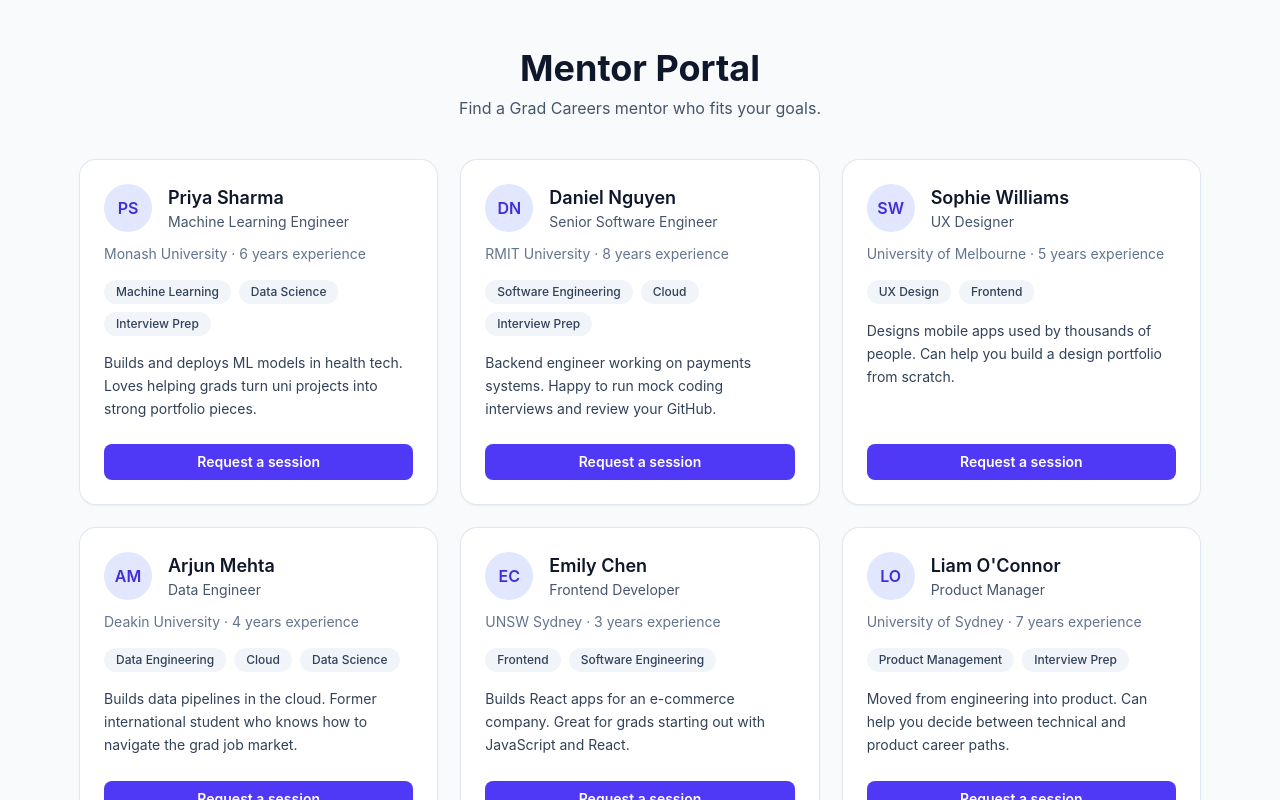
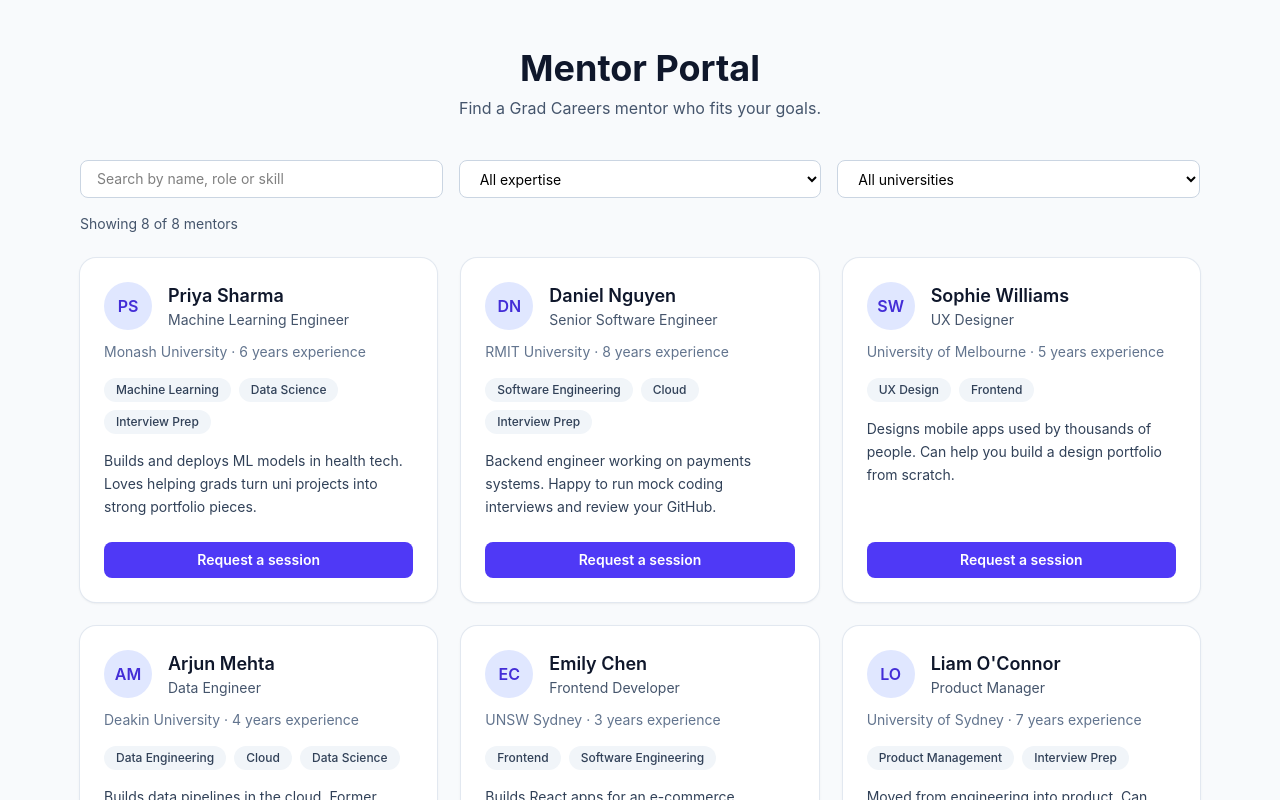
Before and after one commit to nehaanil79/mentor-portal, a React (Vite) app: page / in a window 1280 px wide. Shown: the top 800 px of the page. Built offline with nearby package versions, Linux system fonts and the light colour scheme.

Commit message:
Add search and expertise/university filters with useState

```diff
--- a/src/App.jsx
+++ b/src/App.jsx
@@ -1,7 +1,46 @@
+import { useState } from "react"
 import MentorCard from "./components/MentorCard"
 import { mentors } from "./data/mentors"
 
+
+const expertiseOptions = [...new Set(mentors.flatMap((mentor) => mentor.expertise))].sort()
+const universityOptions = [...new Set(mentors.map((mentor) => mentor.university))].sort()
+
 function App() {
+  const [searchText, setSearchText] = useState("")
+  const [selectedExpertise, setSelectedExpertise] = useState("All")
+  const [selectedUniversity, setSelectedUniversity] = useState("All")
+
+  const search = searchText.trim().toLowerCase()
+
+  const filteredMentors = mentors.filter((mentor) => {
+    const matchesSearch =
+      search === "" ||
+      mentor.name.toLowerCase().includes(search) ||
+      mentor.role.toLowerCase().includes(search) ||
+      mentor.expertise.some((skill) => skill.toLowerCase().includes(search))
+
+
+    const matchesExpertise =
+      selectedExpertise === "All" || mentor.expertise.includes(selectedExpertise)
+
+
+    const matchesUniversity =
+      selectedUniversity === "All" || mentor.university === selectedUniversity
+
+    return matchesSearch && matchesExpertise && matchesUniversity
+  })
+
+
+  function clearFilters() {
+    setSearchText("")
+    setSelectedExpertise("All")
+    setSelectedUniversity("All")
+  }
+
+  const inputStyles =
+    "w-full rounded-lg border border-slate-300 bg-white px-4 py-2 text-sm focus:border-indigo-500 focus:outline-none focus:ring-2 focus:ring-indigo-200"
+
   return (
     <main className="min-h-screen bg-slate-50">
       <div className="mx-auto max-w-6xl px-4 py-12">
@@ -12,11 +51,71 @@ function App() {
           </p>
         </header>
 
-        <div className="grid gap-6 sm:grid-cols-2 lg:grid-cols-3">
-          {mentors.map((mentor) => (
-            <MentorCard key={mentor.id} mentor={mentor} />
-          ))}
+        <div className="mb-4 grid gap-4 sm:grid-cols-3">
+          <input
+            type="search"
+            value={searchText}
+            onChange={(event) => setSearchText(event.target.value)}
+            placeholder="Search by name, role or skill"
+            aria-label="Search mentors"
+            className={inputStyles}
+          />
+
+
+          <select
+            value={selectedExpertise}
+            onChange={(event) => setSelectedExpertise(event.target.value)}
+            aria-label="Filter by expertise"
+            className={inputStyles}
+          >
+            <option value="All">All expertise</option>
+            {expertiseOptions.map((option) => (
+              <option key={option} value={option}>
+                {option}
+              </option>
+            ))}
+          </select>
+
+
+          <select
+            value={selectedUniversity}
+            onChange={(event) => setSelectedUniversity(event.target.value)}
+            aria-label="Filter by university"
+            className={inputStyles}
+          >
+            <option value="All">All universities</option>
+            {universityOptions.map((option) => (
+              <option key={option} value={option}>
+                {option}
+              </option>
+            ))}
+          </select>
         </div>
+
+
+        <p className="mb-6 text-sm text-slate-600">
+          Showing {filteredMentors.length} of {mentors.length} mentors
+        </p>
+
+
+        {filteredMentors.length > 0 ? (
+          <div className="grid gap-6 sm:grid-cols-2 lg:grid-cols-3">
+            {filteredMentors.map((mentor) => (
+              <MentorCard key={mentor.id} mentor={mentor} />
+            ))}
+          </div>
+        ) : (
+          <div className="rounded-2xl bg-white p-10 text-center ring-1 ring-slate-200">
+            <p className="text-slate-700">No mentors match your search.</p>
+            <button
+              type="button"
+              onClick={clearFilters}
+              className="mt-4 rounded-lg bg-indigo-600 px-4 py-2 text-sm font-semibold text-white hover:bg-indigo-700"
+            >
+              Clear filters
+            </button>
+          </div>
+        )}
       </div>
     </main>
   )
```
